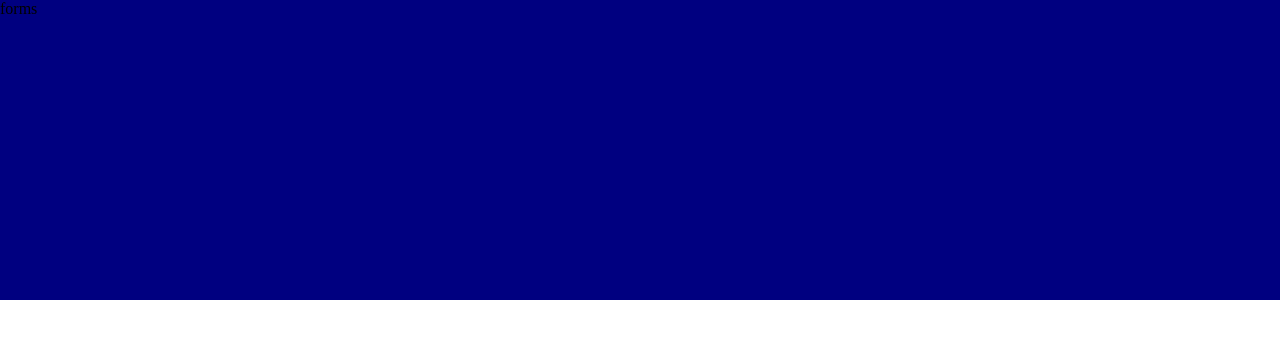
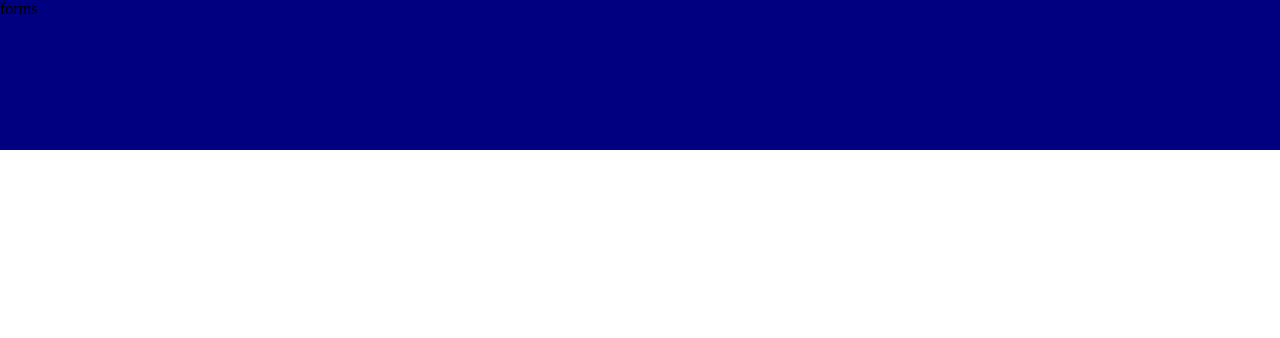
Before and after one commit to paul-schaaf/roomr, a React (Create React App) app: page / in a window 1280 px wide. Shown: the top 338 px of the page. Built offline with nearby package versions, Linux system fonts and the light colour scheme.

Commit message:
added box-sizing and adjusted height in FormArea.css

```diff
--- a/src/components/FormArea.css
+++ b/src/components/FormArea.css
@@ -3,6 +3,7 @@ body {
 }
 
 .form-area {
-  height:300px;
+  height:150px;
   background:navy;
+  box-sizing: border-box;
 }
```
